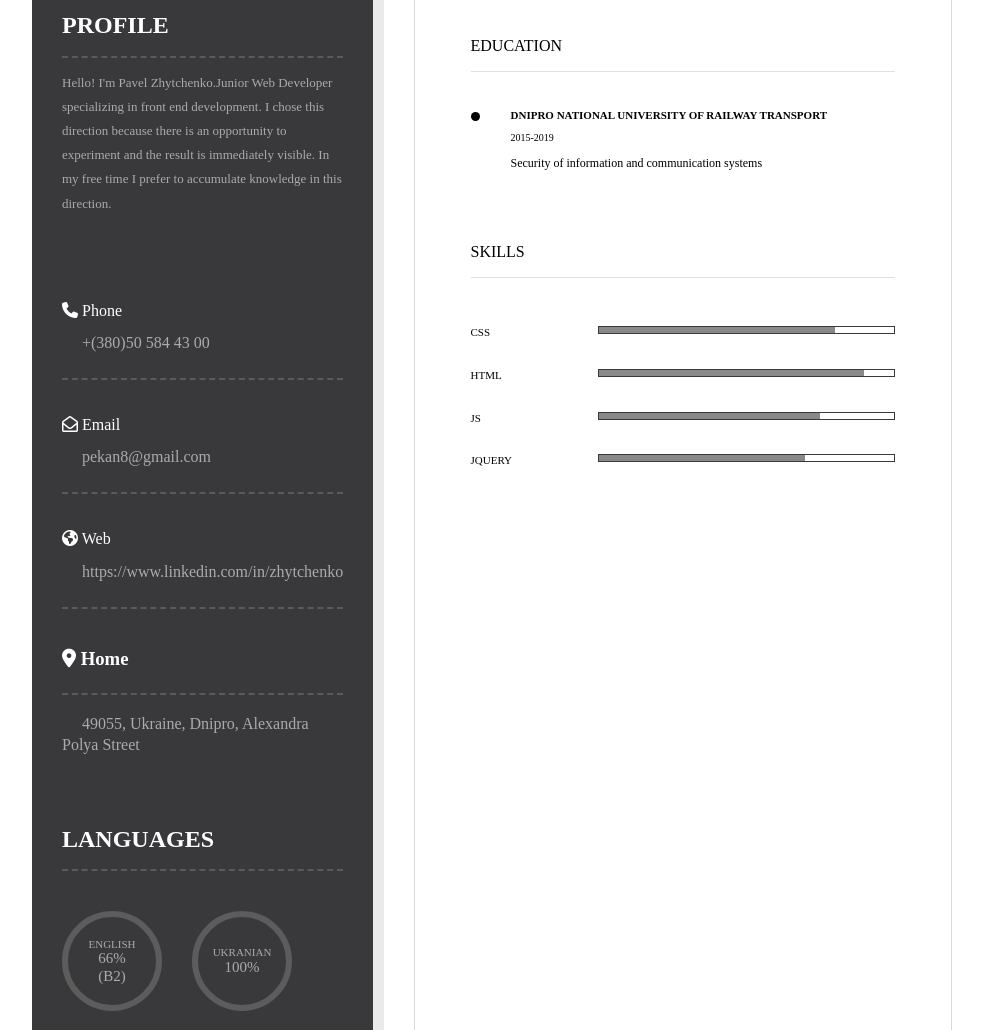
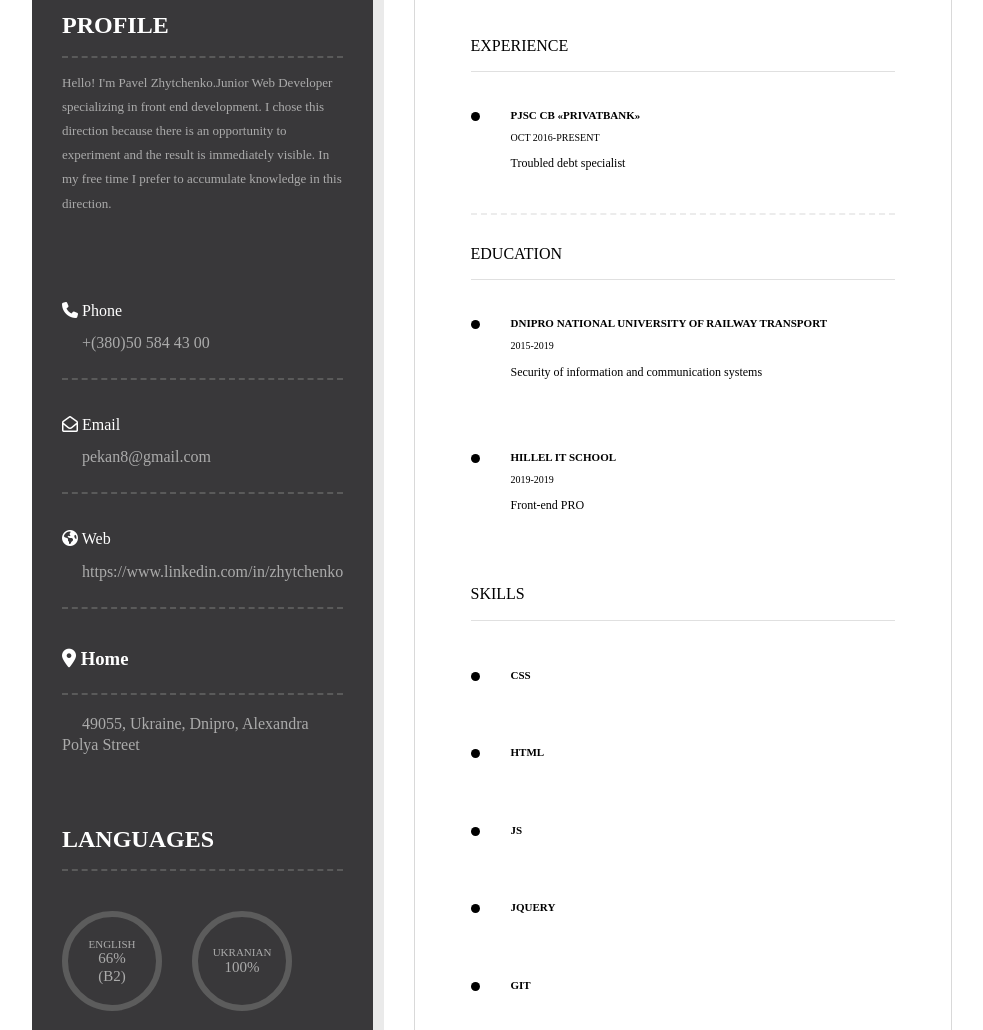
Before and after one commit to PeKanIdea/resum, a plain HTML site: page resum/index.html in a window 1280 px wide. Shown: the part 358-1388 px from the top of the page, without its empty margins (133-1116 px from the left). Drawn offline with Linux system fonts and the light colour scheme.

Commit message:
обновление данных

```diff
--- a/resum/index.html
+++ b/resum/index.html
@@ -17,8 +17,10 @@
                 <h2 class="heading heading-light">
                     Profile
                 </h2>
-                <p class="profile-text">Hello! I'm Pavel Zhytchenko.Junior Web Developer specializing in front end development.
-                    I chose this direction because there is an opportunity to experiment and the result is immediately visible. In my free time I prefer to accumulate knowledge in this direction.
+                <p class="profile-text">Hello! I'm Pavel Zhytchenko.Junior Web Developer specializing in front end
+                    development.
+                    I chose this direction because there is an opportunity to experiment and the result is immediately
+                    visible. In my free time I prefer to accumulate knowledge in this direction.
                 </p>
                 <div class="contacts">
                     <div class="contacts-item">
@@ -40,7 +42,8 @@
                             <i class="fas fa-globe-americas"></i>
                             Web
                         </h3>
-                        <a href="https://www.linkedin.com/in/zhytchenko/" class="contacts-text">https://www.linkedin.com/in/zhytchenko</a>
+                        <a href="https://www.linkedin.com/in/zhytchenko/"
+                            class="contacts-text">https://www.linkedin.com/in/zhytchenko</a>
                     </div>
 
                     <div class="contacts-title">
@@ -53,11 +56,14 @@
                 </div>
                 <h2 class="heading heading-light">Languages</h2>
                 <div class="languages">
-                    <div class="language"><span class="language-text">English</span><strong class="language-per">66%</strong><strong class="language-per">(B2)</strong>
+                    <div class="language"><span class="language-text">English</span><strong
+                            class="language-per">66%</strong><strong class="language-per">(B2)</strong>
                     </div>
-                    <div class="language"><span class="language-text">Ukranian</span><strong class="language-per">100%</strong>
+                    <div class="language"><span class="language-text">Ukranian</span><strong
+                            class="language-per">100%</strong>
                     </div>
-                    <div class="language"><span class="language-text">Russian</span><strong class="language-per">100%</strong>
+                    <div class="language"><span class="language-text">Russian</span><strong
+                            class="language-per">100%</strong>
                     </div>
                     <div class="lines">
                         <span class="line"></span>
@@ -91,31 +97,22 @@
                     <div class="about-contacts">
                         <a href="tel:+380505844300" class="about-contacts_link"><b>t:</b>+380505844300|</a>
                         <a href="mailto:pekan8@gmail.com" class="about-contacts_link"><b>e:</b>pekan8@gmail.com|</a>
-                        <a href="https://www.linkedin.com/in/zhytchenko/" class="about-contacts_link"><b>w:</b>https://www.linkedin.com/in/zhytchenko/</a>
+                        <a href="https://www.linkedin.com/in/zhytchenko/"
+                            class="about-contacts_link"><b>w:</b>https://www.linkedin.com/in/zhytchenko/</a>
                     </div>
                 </div>
-                <!-- <div class="experience">
+                <div class="experience">
                     <h2 class="heading heading-dark">
                         Experience
                     </h2>
                     <ul class="list">
                         <li class="list-item">
-                            <h4 class="list-item_title">Lorem ipsum dolor.</h4>
-                            <span class="list-item_date">Jan 2016-Oct 2016</span>
-                            <p class="list-item_text">Lorem ipsum dolor sit amet, consectetur adipisicing elit.</p>
-                        </li>
-                        <li class="list-item">
-                            <h4 class="list-item_title">Lorem ipsum dolor.</h4>
-                            <span class="list-item_date">Jan 2016-Oct 2016</span>
-                            <p class="list-item_text">Lorem ipsum dolor sit amet, consectetur adipisicing elit.</p>
-                        </li>
-                        <li class="list-item">
-                            <h4 class="list-item_title">Lorem ipsum dolor.</h4>
-                            <span class="list-item_date">Jan 2016-Oct 2016</span>
-                            <p class="list-item_text">Lorem ipsum dolor sit amet, consectetur adipisicing elit.</p>
+                            <h4 class="list-item_title">PJSC CB «PRIVATBANK»</h4>
+                            <span class="list-item_date">Oct 2016-Present</span>
+                            <p class="list-item_text">Troubled debt specialist</p>
                         </li>
                     </ul>
-                </div> -->
+                </div>
                 <div class="education">
                     <h2 class="heading heading-dark">
                         Education
@@ -126,6 +123,11 @@
                             <span class="list-item_date">2015-2019</span>
                             <p class="list-item_text">Security of information and communication systems</p>
                         </li>
+                        <li class="list-item list-item_non-border">
+                            <h4 class="list-item_title">HILLEL IT School </h4>
+                            <span class="list-item_date">2019-2019</span>
+                            <p class="list-item_text">Front-end PRO</p>
+                        </li>
                     </ul>
                 </div>
                 <div class="skills">
@@ -133,22 +135,21 @@
                         Skills
                     </h2>
                     <ul class="skills-list">
-                        <li class="skills-list_item">
-                        CSS
-                        <div class="level level-80"></div>
+                        <li class="list-item list-item_non-border">
+                            <h4 class="list-item_title">CSS</h4>
                         </li>
-                        <li class="skills-list_item">
-                        HTML
-                        <div class="level level-90"></div>
+                        <li class="list-item list-item_non-border">
+                            <h4 class="list-item_title">HTML</h4>
                         </li>
-                        <li class="skills-list_item">
-                        JS
-                        <div class="level level-75"></div>
+                        <li class="list-item list-item_non-border">
+                            <h4 class="list-item_title">JS</h4>
                         </li>
-                        <li class="skills-list_item">
-                            jQuery
-                            <div class="level level-70"></div>
-                            </li>
+                        <li class="list-item list-item_non-border">
+                            <h4 class="list-item_title">jQuery</h4>
+                        </li>
+                        <li class="list-item list-item_non-border">
+                            <h4 class="list-item_title">GIT</h4>
+                        </li>
                     </ul>
                 </div>
             </div>
--- a/resum/style.css
+++ b/resum/style.css
@@ -258,18 +258,6 @@ html{
     height: 100%;
     background-color: #898989;
 }
-.level-80:before{
-    width: 80%;
-}
-.level-90:before{
-    width: 90%;
-}
-.level-75:before{
-    width: 75%;
-}
-.level-70:before{
-    width: 70%;
-}
 @media(max-width: 1024px){
     .container{
         width: 90%;
```
